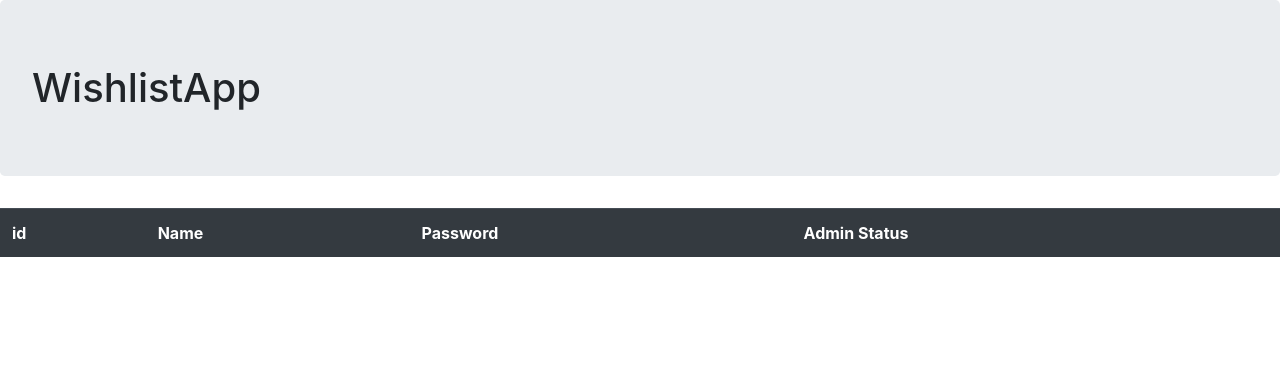
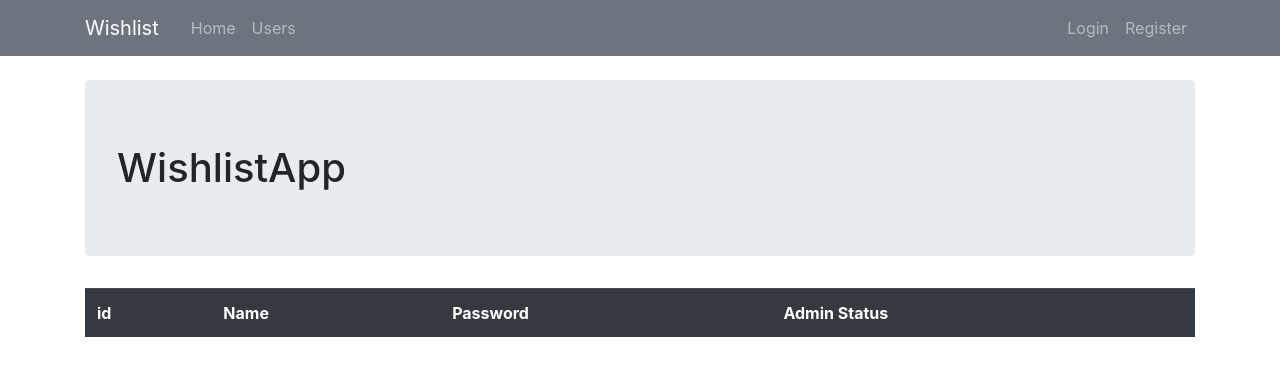
Before and after one commit to lomcaitlin/cst438_s21_proj02_groupb, a Django app: page /users/ in a window 1280 px wide. Shown: the top 376 px of the page. Run offline with Django 3.2, Linux system fonts and the light colour scheme; lists and menus that the app fills with data are empty.

Commit message:
add base template for all pages

```diff
--- /dev/null
+++ b/wishlistApp/static/wishlistApp/main.css
@@ -0,0 +1,3 @@
+body {
+  margin-top: 5rem;
+}
--- /dev/null
+++ b/wishlistApp/templates/wishlistApp/base.html
@@ -0,0 +1,58 @@
+{% load static %}
+<!DOCTYPE html>
+<html lang="en">
+<head>
+  <!-- Required meta tags -->
+  <meta charset="utf-8">
+  <meta name="viewport" content="width=device-width, initial-scale=1">
+
+  <!-- Bootstrap CSS -->
+  <link rel="stylesheet" href="https://cdn.jsdelivr.net/npm/bootstrap@4.6.0/dist/css/bootstrap.min.css" integrity="sha384-B0vP5xmATw1+K9KRQjQERJvTumQW0nPEzvF6L/Z6nronJ3oUOFUFpCjEUQouq2+l" crossorigin="anonymous">
+
+  <link rel="stylesheet" type='text/css' href="{% static 'wishlistApp/main.css' %}">
+
+  {% if title %}
+    <title>Wishlist - {{ title }}</title>
+  {% else %}
+    <title>Wishlist</title>
+  {% endif %}
+
+</head>
+<body>
+  <header>
+    <nav class='navbar navbar-expand-md navbar-dark bg-secondary fixed-top'>
+      <div class='container'>
+        <a href="{% url 'index' %}" class='navbar-brand mr-4'>Wishlist</a>
+        <button class='navbar-toggler' type='button' data-toggle='collapse'data-target="#navbarToggle" aria-controls="navbarToggle" aria-expanded="false" aria-label="Toggle navigation">
+          <span class='navbar-toggler-icon'></span>
+        </button>
+        <div class="collapse navbar-collapse" id="navbarToggle">
+          <div class="navbar-nav mr-auto">
+            <a class="nav-item nav-link" href="{% url 'index' %}">Home</a>
+            <a class="nav-item nav-link" href="{% url 'view_users' %}">Users</a>
+          </div>
+          <!-- Navbar Right Side -->
+          <div class="navbar-nav">
+            <a class="nav-item nav-link" href="#">Login</a>
+            <a class="nav-item nav-link" href="{% url 'register' %}">Register</a>
+          </div>
+        </div>
+      </div>
+    </nav>
+  </header>
+  <main role='main' class='container'>
+    {% if messages %}
+      {% for message in messages %}
+        <div class='alert alert-{{ message.tags }}'>
+          {{ message }}
+        </div>
+      {% endfor %}
+    {% endif %}
+
+    {% block content %}{% endblock content %}
+  </main>
+
+  <!-- Bootstrap Javascript -->
+  <script src="https://code.jquery.com/jquery-3.5.1.slim.min.js" integrity="sha384-DfXdz2htPH0lsSSs5nCTpuj/zy4C+OGpamoFVy38MVBnE+IbbVYUew+OrCXaRkfj" crossorigin="anonymous"></script>
+  <script src="https://cdn.jsdelivr.net/npm/bootstrap@4.6.0/dist/js/bootstrap.bundle.min.js" integrity="sha384-Piv4xVNRyMGpqkS2by6br4gNJ7DXjqk09RmUpJ8jgGtD7zP9yug3goQfGII0yAns" crossorigin="anonymous"></script>
+</body>
--- /dev/null
+++ b/wishlistApp/templates/wishlistApp/index.html
@@ -0,0 +1,6 @@
+{% extends 'WishlistApp/base.html' %}
+
+
+{% block content %}
+  Hello, you're in the wishlist app
+{% endblock content %}
--- a/wishlistApp/templates/wishlistApp/users.html
+++ b/wishlistApp/templates/wishlistApp/users.html
@@ -1,23 +1,6 @@
-<!DOCTYPE html>
-<html lang="en">
-<head>
-  <meta charset="UTF-8">
-  <meta name="viewport" content="width=device-width, initial-scale=1.0">
-  <title>Document</title>
+{% extends 'wishlistApp/base.html' %}
 
-  <!-- MY CSS -->
-  <link href="css/style.css" rel="stylesheet" type="text/css" />
-
-  <!-- CSS BOOT -->
-  <link rel="stylesheet" href="https://cdn.jsdelivr.net/npm/bootstrap@4.5.3/dist/css/bootstrap.min.css" integrity="sha384-TX8t27EcRE3e/ihU7zmQxVncDAy5uIKz4rEkgIXeMed4M0jlfIDPvg6uqKI2xXr2" crossorigin="anonymous">
-
-  <!-- jQuery and JS bundle w/ Popper.js -->
-  <script src="https://code.jquery.com/jquery-3.5.1.slim.min.js" integrity="sha384-DfXdz2htPH0lsSSs5nCTpuj/zy4C+OGpamoFVy38MVBnE+IbbVYUew+OrCXaRkfj" crossorigin="anonymous"></script>
-  <script src="https://cdn.jsdelivr.net/npm/bootstrap@4.5.3/dist/js/bootstrap.bundle.min.js" integrity="sha384-ho+j7jyWK8fNQe+A12Hb8AhRq26LrZ/JpcUGGOn+Y7RsweNrtN/tE3MoK7ZeZDyx" crossorigin="anonymous"></script>
-  <script src="https://ajax.googleapis.com/ajax/libs/jquery/3.5.1/jquery.min.js"></script>
-
-</head>
-<body>
+{% block content %}
 <h1 class="jumbotron"> WishlistApp </h1>
 <table class="table table-dark">
   <tr>
@@ -35,3 +18,4 @@
     </tr>
   {% endfor %}
 </table>
+{% endblock content %}
--- a/wishlistApp/urls.py
+++ b/wishlistApp/urls.py
@@ -4,5 +4,6 @@ from . import views
 
 urlpatterns = [
     path('', views.index, name='index'),
+    path('register/', views.register, name='register'),
     path('users/', views.users, name='view_users'),
 ]
--- a/wishlistApp/views.py
+++ b/wishlistApp/views.py
@@ -1,13 +1,27 @@
 from django.http import HttpResponse
-from django.shortcuts import render
+from django.shortcuts import render, redirect
 from django.db import models
 from .models import User, URL, Item
+from django.contrib.auth.forms import UserCreationForm
+from django.contrib import messages
 
 def index(request):
-    return HttpResponse("Hello, world. You're at the polls index.")
+    return render(request, 'wishlistApp/index.html')
 
 def users(request):
 	context = {
 		'users': User.objects.all()
 	}
 	return render(request, 'wishlistApp/users.html', context)
+
+def register(request):
+	if request.method == 'POST':
+		form = UserCreationForm(request.POST)
+		if form.is_valid():
+			form.save()
+			username = form.cleaned_data.get('username')
+			messages.success(request, f'Account created for {username}.')
+			return redirect('index')
+	else:
+		form = UserCreationForm()
+	return render(request, 'wishlistApp/register.html', {'form': form, 'title' : 'Register'})
```
Lines whose indentation alone changed are shown as unchanged.
